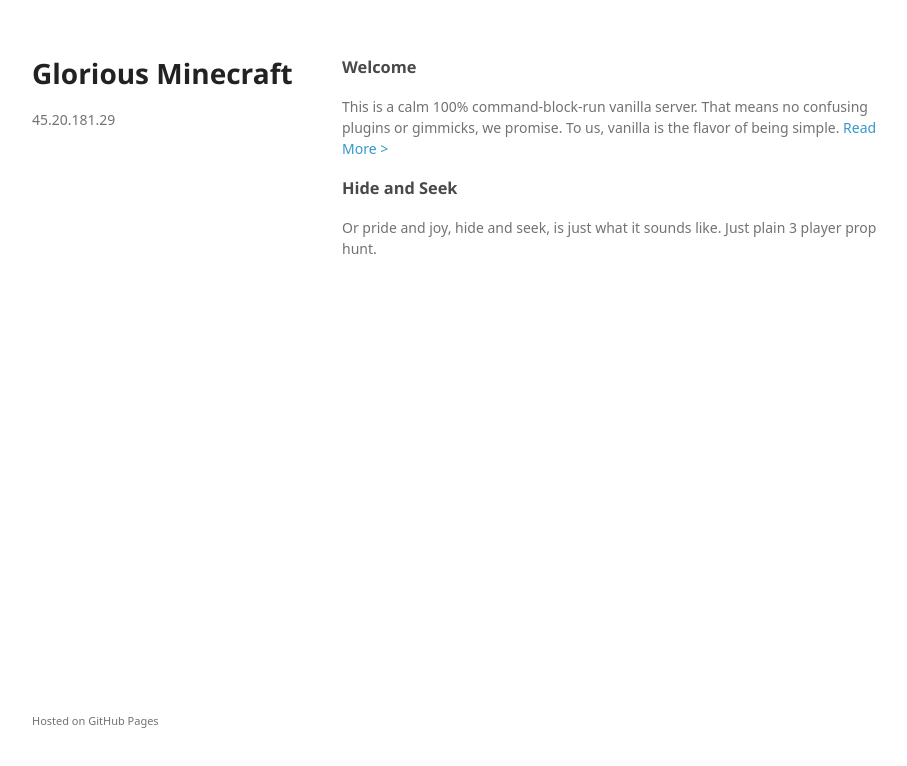
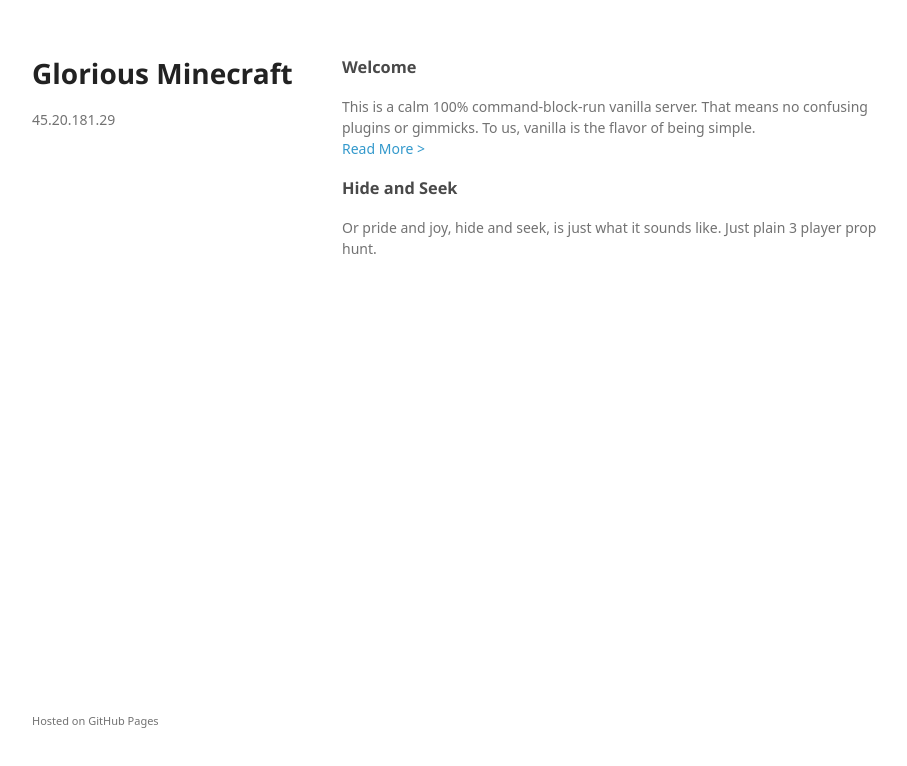
Before and after one commit to gloriousmc/gloriousmc.github.io, a plain HTML site: page index.html in a window 1280 px wide. Shown: the whole page, without its empty margins (178-1085 px from the left). Drawn offline with Linux system fonts and the light colour scheme; a web font is replaced by a local one.

Commit message:
Update index.html
added changes

```diff
--- a/index.html
+++ b/index.html
@@ -26,7 +26,7 @@
         <h3>
 <a id="ios-10-dark-mode-references" class="anchor" href="#ios-10-dark-mode-references" aria-hidden="true"><span aria-hidden="true" class="octicon octicon-link"></span></a>Welcome</h3>
 
-<p>This is a calm 100% command-block-run vanilla server. That means no confusing plugins or gimmicks, we promise. To us, vanilla is the flavor of being simple.
+<p>This is a calm 100% command-block-run vanilla server. That means no confusing plugins or gimmicks. To us, vanilla is the flavor of being simple.<br>
 <a href="gloriousmc.github.io/vanilla.html">Read More &gt;</a></p>
 
 <h3>
```
